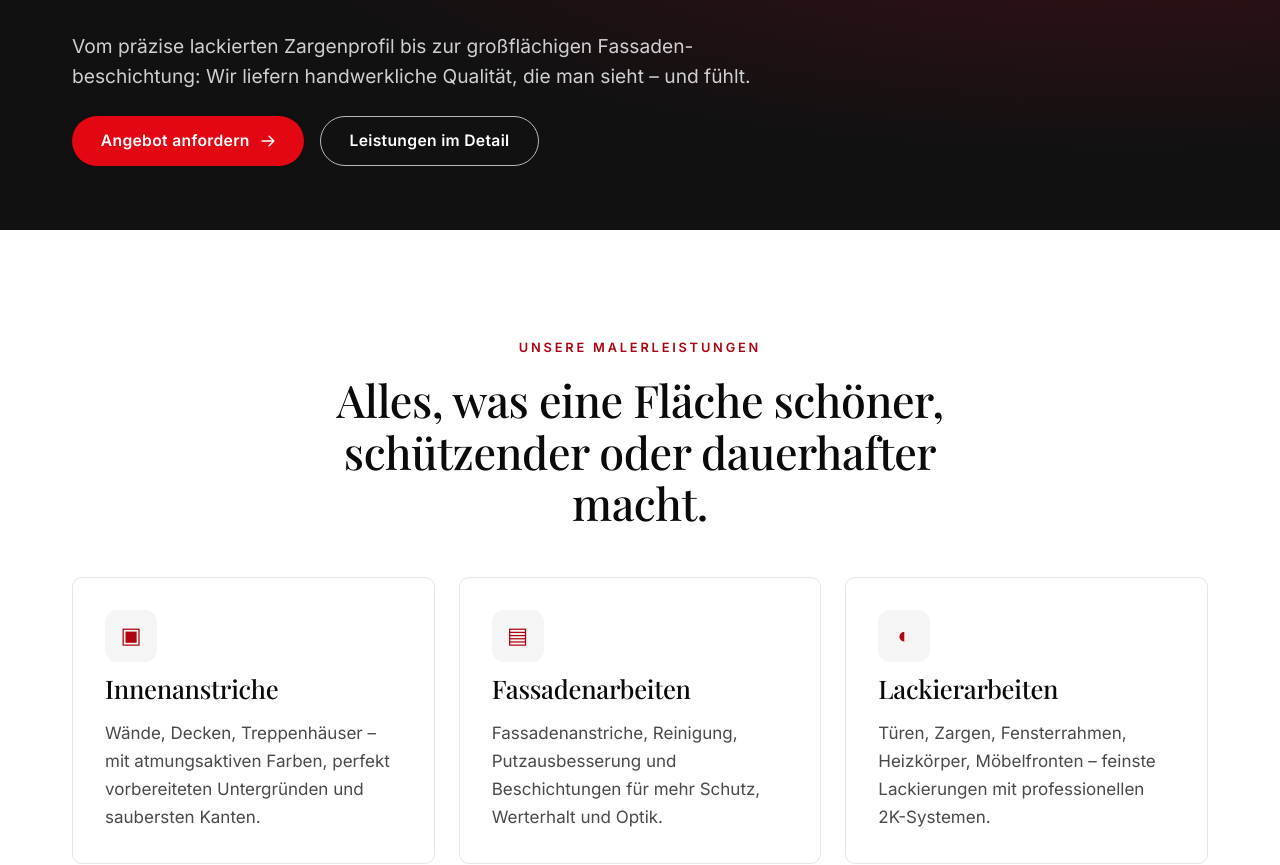
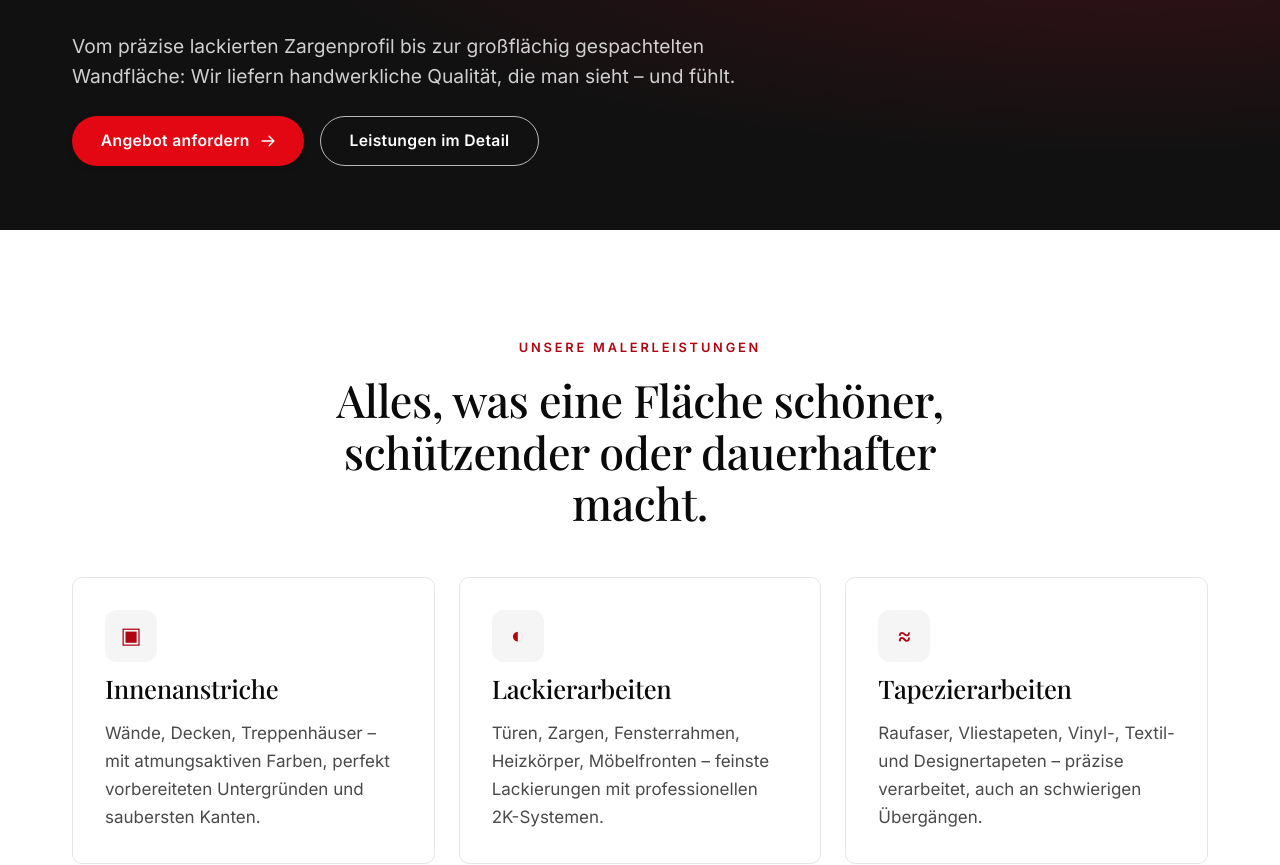
Before and after one commit to da77d/PR, a website: page malerarbeiten.html in a window 1280 px wide. Shown: the part 430-1295 px from the top of the page. Drawn offline with nearby package versions, Linux system fonts and the light colour scheme.

Commit message:
Add files via upload

```diff
--- a/malerarbeiten.html
+++ b/malerarbeiten.html
@@ -4,7 +4,7 @@
   <meta charset="utf-8" />
   <meta name="viewport" content="width=device-width, initial-scale=1" />
   <title>Malerarbeiten Gütersloh – PR-Raumdesign Fachbetrieb</title>
-  <meta name="description" content="Malerarbeiten vom Fachbetrieb in Gütersloh, Bielefeld, Paderborn und Umkreis: Innenanstriche, Fassaden, Tapeten, Lackierungen, Spachteltechniken und dekorative Wandgestaltung. Saubere Ausführung und faire Preise." />
+  <meta name="description" content="Malerarbeiten vom Fachbetrieb in Gütersloh, Bielefeld, Paderborn und Umkreis: Innenanstriche, Tapeten, Lackierungen, Spachteltechniken und dekorative Wandgestaltung. Saubere Ausführung und faire Preise." />
   <link rel="canonical" href="https://pr-raumdesign.de/malerarbeiten.html" />
   <meta property="og:type" content="website">
   <meta property="og:site_name" content="PR Raumdesign">
@@ -45,7 +45,7 @@
   <div class="container">
     <span class="eyebrow">Leistung · Malerarbeiten</span>
     <h1>Malerarbeiten,<br />die Räume verändern.</h1>
-    <p class="lead">Vom präzise lackierten Zargenprofil bis zur großflächigen Fassaden­beschichtung: Wir liefern handwerkliche Qualität, die man sieht – und fühlt.</p>
+    <p class="lead">Vom präzise lackierten Zargenprofil bis zur großflächig gespachtelten Wandfläche: Wir liefern handwerkliche Qualität, die man sieht – und fühlt.</p>
     <div class="row" style="margin-top:1.5rem;">
       <a href="kontakt.html" class="btn btn-primary btn-arrow">Angebot anfordern</a>
       <a href="#leistungen" class="btn btn-outline">Leistungen im Detail</a>
@@ -66,11 +66,6 @@
         <div class="card-icon">▣</div>
         <h3>Innenanstriche</h3>
         <p>Wände, Decken, Treppenhäuser – mit atmungsaktiven Farben, perfekt vorbereiteten Untergründen und saubersten Kanten.</p>
-      </div>
-      <div class="card" id="fassade">
-        <div class="card-icon">▤</div>
-        <h3>Fassadenarbeiten</h3>
-        <p>Fassadenanstriche, Reinigung, Putzausbesserung und Beschichtungen für mehr Schutz, Werterhalt und Optik.</p>
       </div>
       <div class="card">
         <div class="card-icon">◐</div>
@@ -193,7 +188,6 @@
         <ul>
           <li><a href="malerarbeiten.html">Malerarbeiten</a></li>
           <li><a href="bodenlegerarbeiten.html">Bodenlegerarbeiten</a></li>
-          <li><a href="malerarbeiten.html#fassade">Fassadenarbeiten</a></li>
           <li><a href="bodenlegerarbeiten.html#parkett">Parkett &amp; Designboden</a></li>
         </ul>
       </div>
```
Also changed, not shown: bodenlegerarbeiten.html (+0 -1 lines), datenschutz.html (+0 -1 lines), impressum.html (+0 -1 lines), index.html (+2 -3 lines), kontakt.html (+0 -1 lines), referenzen.html (+1 -2 lines), ueber-uns.html (+0 -1 lines).
